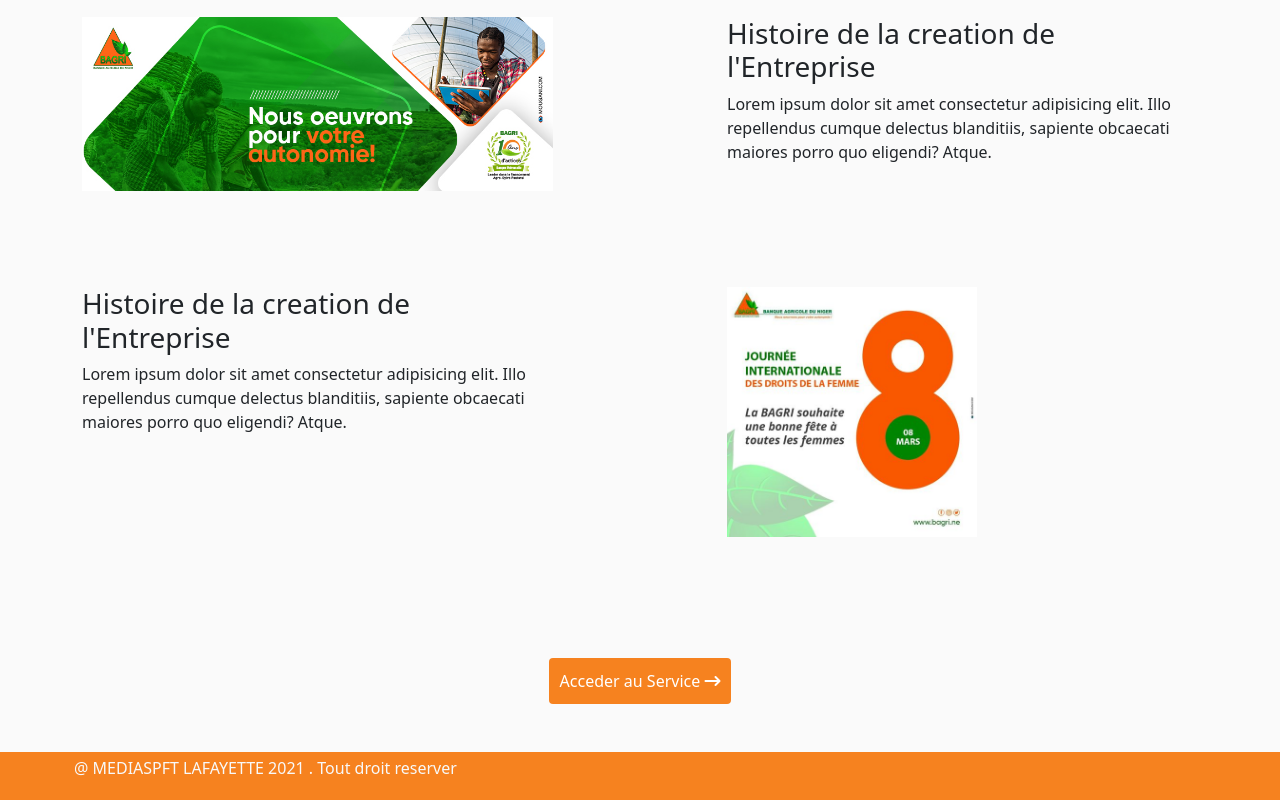
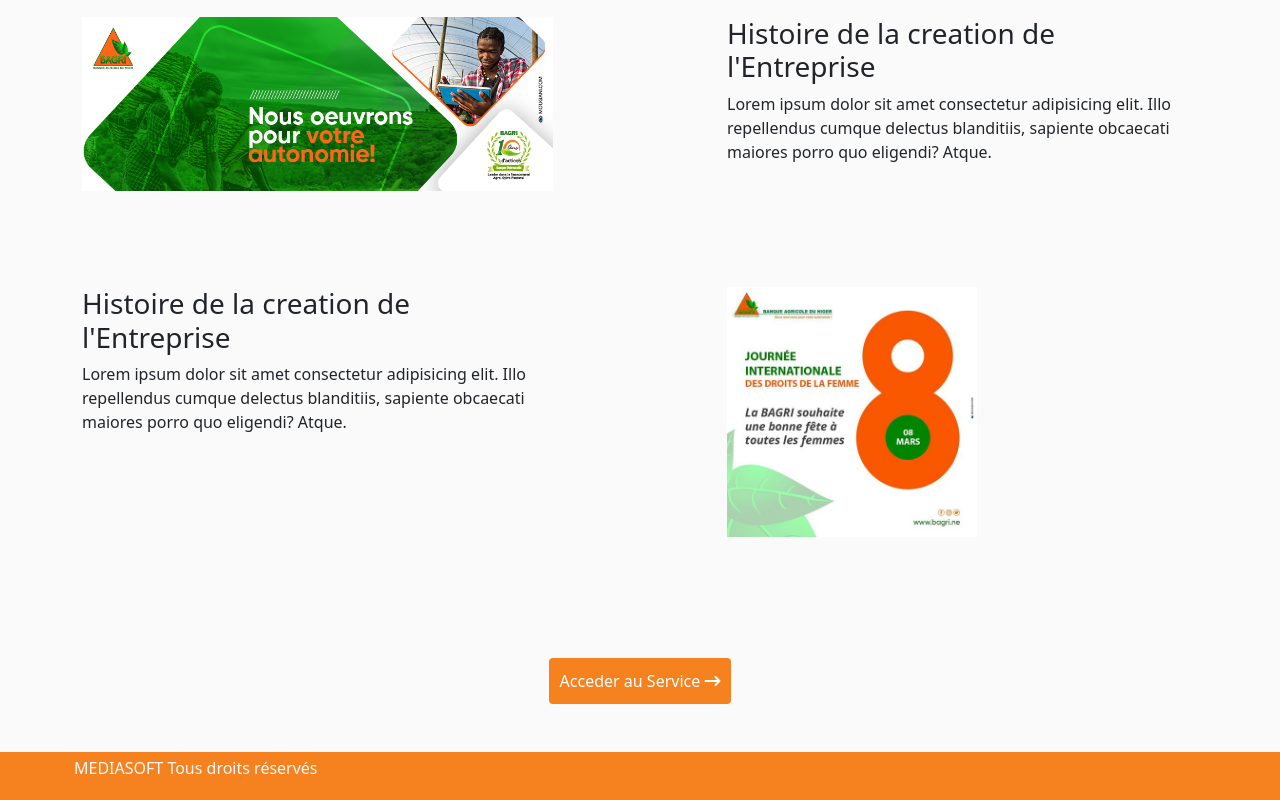
Before and after one commit to barayaa/ecosad, a plain HTML site: page index.html in a window 1280 px wide. Shown: the part 2043-2843 px from the top of the page. Drawn offline with nearby package versions, Linux system fonts and the light colour scheme.

Commit message:
Update index.html

```diff
--- a/index.html
+++ b/index.html
@@ -286,7 +286,7 @@
         <div class="container">
           <div class="row">
               <div class="col text-light p-1">
-                  <p>@ MEDIASPFT LAFAYETTE 2021 . Tout droit reserver</p>
+                <p><span>MEDIASOFT</span> <span>  Tous droits réservés</span></p>
               </div>
               <div class="col">
 
```
